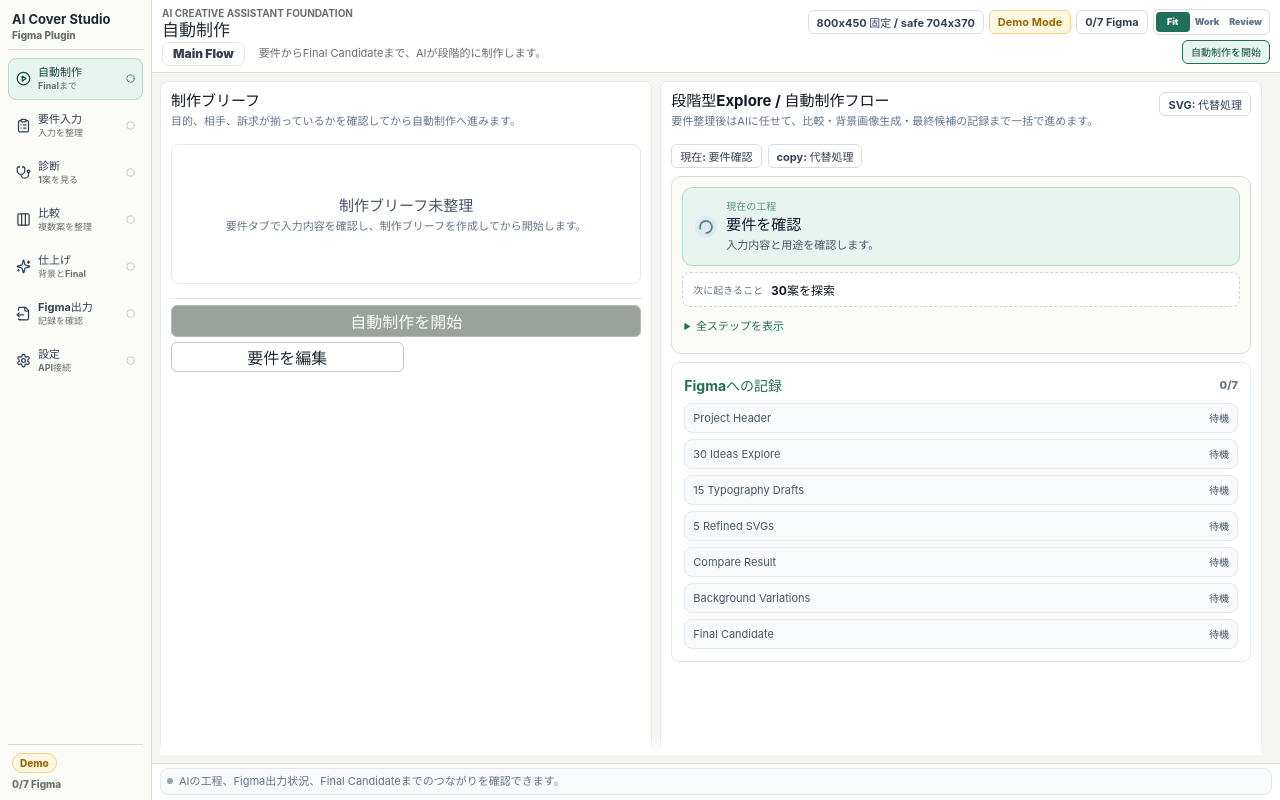
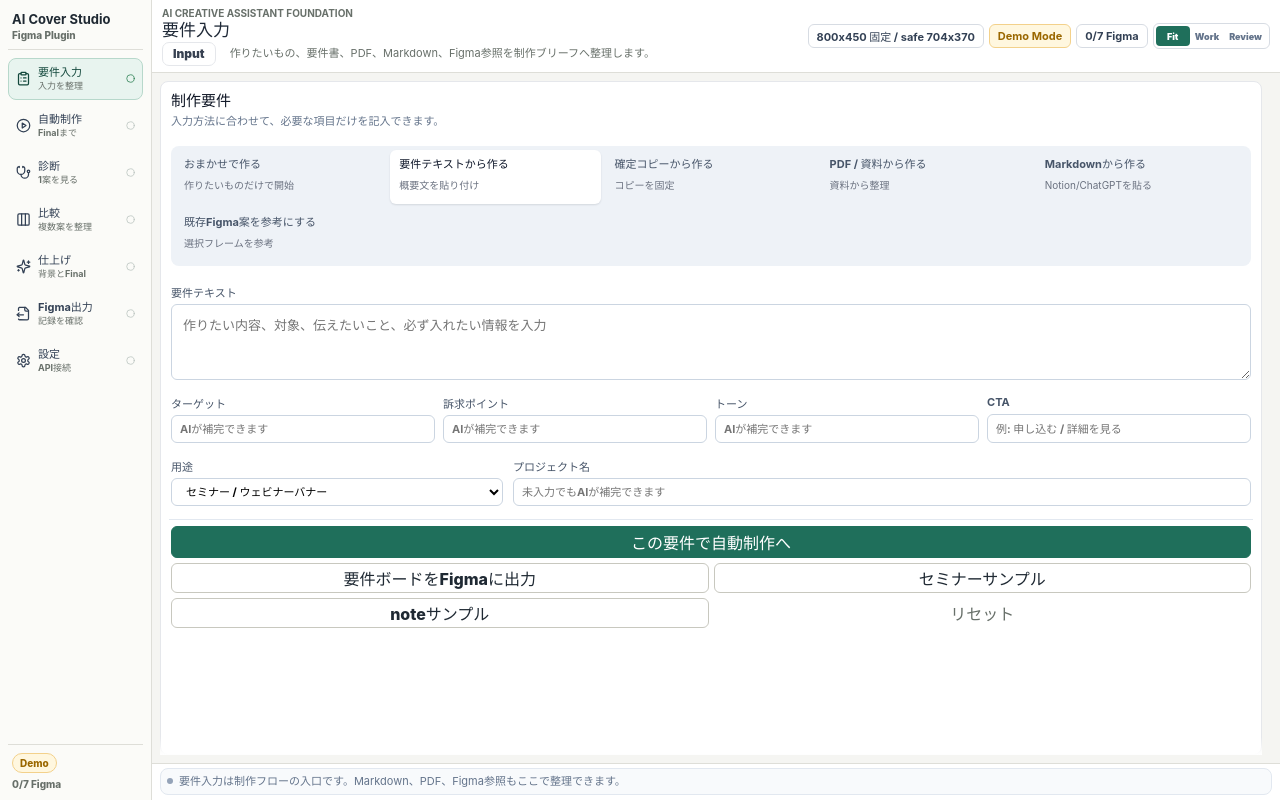
Before and after one commit to orimotest/Figmasuki, a React (Vite) app: page / in a window 1280 px wide. Built offline with nearby package versions, Linux system fonts and the light colour scheme.

Commit message:
Fix sidebar flow order

```diff
--- a/src/styles/app.css
+++ b/src/styles/app.css
@@ -151,6 +151,8 @@ input:focus-visible {
   min-width: 0;
   display: grid;
   gap: 1px;
+  word-break: keep-all;
+  overflow-wrap: normal;
 }
 
 .sidebar-nav-item strong {
@@ -159,6 +161,8 @@ input:focus-visible {
   line-height: 1.2;
   text-overflow: ellipsis;
   white-space: nowrap;
+  word-break: keep-all;
+  overflow-wrap: normal;
 }
 
 .sidebar-nav-item small {
@@ -169,6 +173,8 @@ input:focus-visible {
   line-height: 1.2;
   text-overflow: ellipsis;
   white-space: nowrap;
+  word-break: keep-all;
+  overflow-wrap: normal;
 }
 
 .sidebar-status-icon {
--- a/src/ui/App.tsx
+++ b/src/ui/App.tsx
@@ -20,7 +20,7 @@ import { ExploreScreen } from "./screens/ExploreScreen";
 import { FinishScreen } from "./screens/FinishScreen";
 import { SettingsScreen } from "./screens/SettingsScreen";
 
-const appViews: AppView[] = ["Auto", "Brief", "Diagnose", "Compare", "Finish", "Output"];
+const appViews: AppView[] = ["Brief", "Auto", "Diagnose", "Compare", "Finish", "Output"];
 
 const uiSizePresets = {
   Fit: { width: 800, height: 450 },
@@ -70,7 +70,7 @@ const viewLabels: Record<Exclude<AppView, "Settings">, { label: string; pill: st
 };
 
 export default function App() {
-  const [activeView, setActiveView] = useState<Exclude<AppView, "Settings">>("Auto");
+  const [activeView, setActiveView] = useState<Exclude<AppView, "Settings">>("Brief");
   const [uiSize, setUiSize] = useState<UiSizePreset>("Fit");
   const [settingsOpen, setSettingsOpen] = useState(false);
   const [projectData, setProjectData] = useState<ProjectData | null>(null);
--- a/src/ui/components/AppSidebar.tsx
+++ b/src/ui/components/AppSidebar.tsx
@@ -12,8 +12,8 @@ type AppSidebarProps = {
 };
 
 const navigationItems = [
+  { view: "Brief", label: "要件入力", description: "入力を整理", icon: ClipboardList },
   { view: "Auto", label: "自動制作", description: "Finalまで", icon: PlayCircle },
-  { view: "Brief", label: "要件入力", description: "入力を整理", icon: ClipboardList },
   { view: "Diagnose", label: "診断", description: "1案を見る", icon: Stethoscope },
   { view: "Compare", label: "比較", description: "複数案を整理", icon: Columns3 },
   { view: "Finish", label: "仕上げ", description: "背景とFinal", icon: Sparkles },
```
Also changed, not shown: 3 other files (tests, documents, lock files or other folders).
